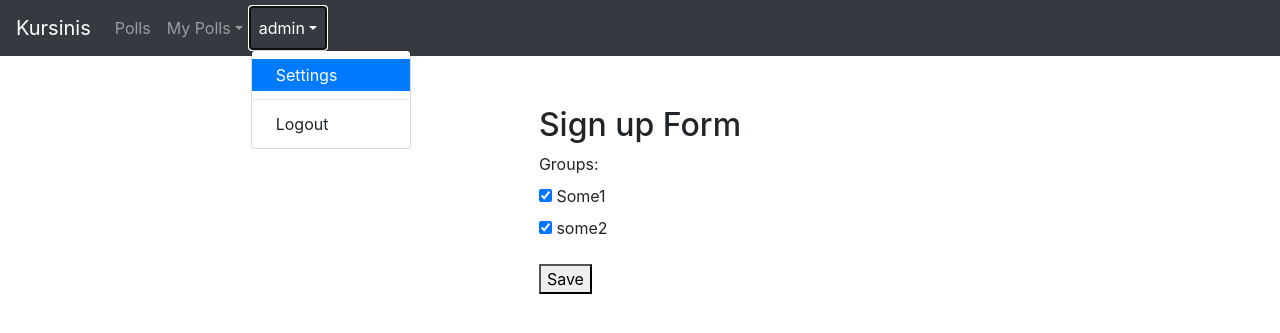
After one commit to DonSaik/pollsDjango, a Django app: page /settings/ in a window 1280 px wide, after a click on "admin". The commit adds this page. Shown: the top 333 px of the page. Run offline with Django 3.2, Linux system fonts and the light colour scheme; a user stored in the database is signed in; some libraries are stand-ins or nearby versions.

Commit message:
User groups

```diff
--- /dev/null
+++ b/accounts/forms.py
@@ -0,0 +1,11 @@
+from django import forms
+from django.forms import ModelForm
+from django.contrib.auth.models import User, Group
+
+
+class UserForm(ModelForm):
+    groups = forms.ModelMultipleChoiceField(queryset=Group.objects.all(), widget=forms.CheckboxSelectMultiple())
+
+    class Meta:
+        model = User
+        fields = ['groups']
--- /dev/null
+++ b/accounts/templates/accounts/settings.html
@@ -0,0 +1,24 @@
+{% extends "website/base.html" %}
+{% block content %}
+{% load static %}
+<link rel="stylesheet" href="{% static 'polls/style.css' %}" type="text/css">
+<div class="mx-auto ">
+    <h2>Sign up Form</h2>
+        <form method="post">
+          {% csrf_token %}
+          {% for field in form %}
+            <p>
+              {{ field.label_tag }}<br>
+
+                {% for f in field%}
+                    {{ f }} <br>
+                {% endfor %}
+              {% for error in field.errors %}
+                <p style="color: red">{{ error }}</p>
+              {% endfor %}
+            </p>
+          {% endfor %}
+          <button type="submit">Save</button>
+        </form>
+</div>
+{% endblock %}
--- a/accounts/urls.py
+++ b/accounts/urls.py
@@ -6,5 +6,6 @@ app_name = 'accounts'
 urlpatterns = [
     path('signup/', views.signup_view, name='signup'),
     path('logout/', views.logout_view, name='logout'),
+    path('settings/', views.settings_view, name='settings'),
 
 ]
--- a/accounts/views.py
+++ b/accounts/views.py
@@ -1,7 +1,11 @@
+from django.contrib.auth.decorators import login_required
 from django.shortcuts import render
 from django.contrib.auth import login, authenticate, logout
 from django.contrib.auth.forms import UserCreationForm
 from django.shortcuts import render, redirect
+from .forms import UserForm
+from django.views.generic import UpdateView
+from django.contrib.auth.models import User, Group
 # Create your views here.
 
 
@@ -21,5 +25,23 @@ def signup_view(request):
     return render(request, 'accounts/signup.html', {'form': form})
 
 
+@login_required
+def settings_view(request):
+    if request.method == "POST":
+        form = UserForm(request.POST, instance=request.user)
+        if form.is_valid():
+            form.save()
+            # for personnel in personnels:
+            #     user = personnel.user
+            #     if user.groups.filter(id=group.id).count():
+            #         user.groups.remove(group)
+            #     else:
+            #         user.groups.add(group)
+            return redirect('/polls')
+    else:
+        form = UserForm(instance=request.user)
+    return render(request, 'accounts/settings.html', {"form": form})
+
+
 def logout_view(request):
     logout(request)
--- a/polls/models.py
+++ b/polls/models.py
@@ -1,5 +1,5 @@
 from django.db import models
-from django.contrib.auth.models import User
+from django.contrib.auth.models import User, Group
 # Create your models here.
 
 
@@ -7,6 +7,7 @@ class Question(models.Model):
     question_text = models.CharField(max_length=200)
     created_at = models.DateTimeField('date_created_at', auto_now=True)
     user = models.ForeignKey(User, on_delete=models.CASCADE, null=True)
+    groups = models.ManyToManyField(Group)
 
     def __str__(self):
         return self.question_text
--- a/polls/views.py
+++ b/polls/views.py
@@ -7,7 +7,7 @@ from .models import Question, Choice, Vote
 from django.urls import reverse
 from django.views import generic
 from polls.forms import PollForm, ChoiceFormset
-
+from django.contrib.auth.models import User, Group
 from django.http import Http404
 
 
@@ -41,6 +41,9 @@ class PollsView(generic.ListView):
     template_name = 'polls/polls.html'
     context_object_name = 'latest_poll_list'
     paginate_by = 7
+
+    def get_queryset(self):
+        return Question.objects.filter()
 
 
 class DetailView(generic.DetailView):
--- a/templates/website/base.html
+++ b/templates/website/base.html
@@ -34,22 +34,24 @@
       </li>
         {% else %}
         <li class="nav-item dropdown">
-        <a class="nav-link dropdown-toggle" href="{% url 'polls:user-polls' %}" id="navbarDropdownMenuLink" role="button" data-toggle="dropdown" aria-haspopup="true" aria-expanded="false">
-          My polls
-        </a>
-        <div class="dropdown-menu" aria-labelledby="navbarDropdownMenuLink">
-            {% url 'polls:user-polls' as link %}
+    <a class="nav-link dropdown-toggle" data-toggle="dropdown" href="#" role="button" aria-haspopup="true" aria-expanded="false">My Polls</a>
+    <div class="dropdown-menu">
+        {% url 'polls:user-polls' as link %}
           <a class=" {% if link == request.path %}active{% endif %} dropdown-item" href="{% url 'polls:user-polls' %}">My polls</a>
             {% url 'polls:user-create-poll' as link %}
           <a class=" {% if link == request.path %}active{% endif %} dropdown-item" href="{% url 'polls:user-create-poll' %}">Create poll</a>
-          <a class="dropdown-item" href="#">Another action</a>
-          <a class="dropdown-item" href="#">Something else here</a>
-        </div>
-      </li>
-        {% url 'logout' as link %}
-      <li class="{% if link  == request.path %}active{% endif %} nav-item ">
-        <a  class="  nav-link" href="{% url 'logout' %}">Logout </a>
-      </li>
+    </div>
+  </li>
+        <li class="nav-item dropdown">
+    <a class="nav-link dropdown-toggle" data-toggle="dropdown" href="#" role="button" aria-haspopup="true" aria-expanded="false">{{user}}</a>
+    <div class="dropdown-menu">
+        {% url 'accounts:settings' as link %}
+      <a class="{% if link  == request.path %}active{% endif %} dropdown-item" href="{% url 'accounts:settings' %}">Settings</a>
+      <div class="dropdown-divider"></div>
+       {% url 'logout' as link %}
+      <a  class="{% if link  == request.path %}active{% endif %}  dropdown-item" href="{% url 'logout' %}">Logout </a>
+    </div>
+  </li>
 
         {% endif %}
     </ul>
```
Also changed, not shown: polls/forms.py (+1 -12 lines), db.sqlite3, polls/migrations/0011_question_groups.py (added).
